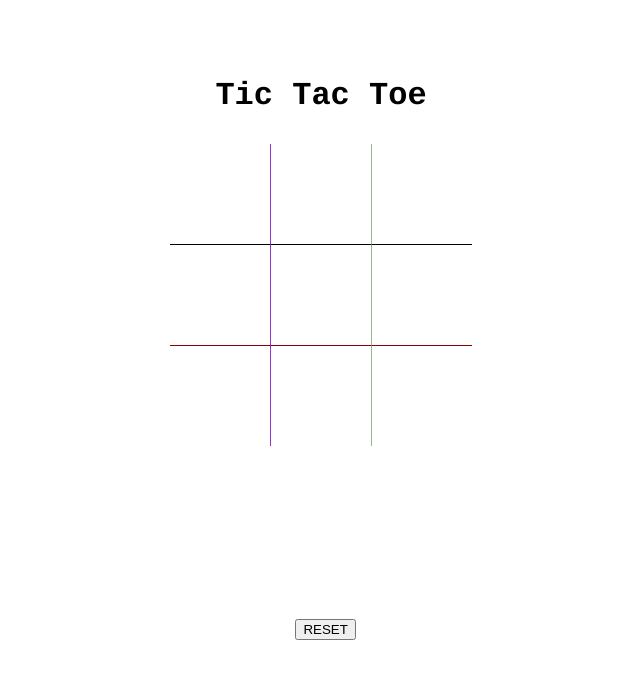
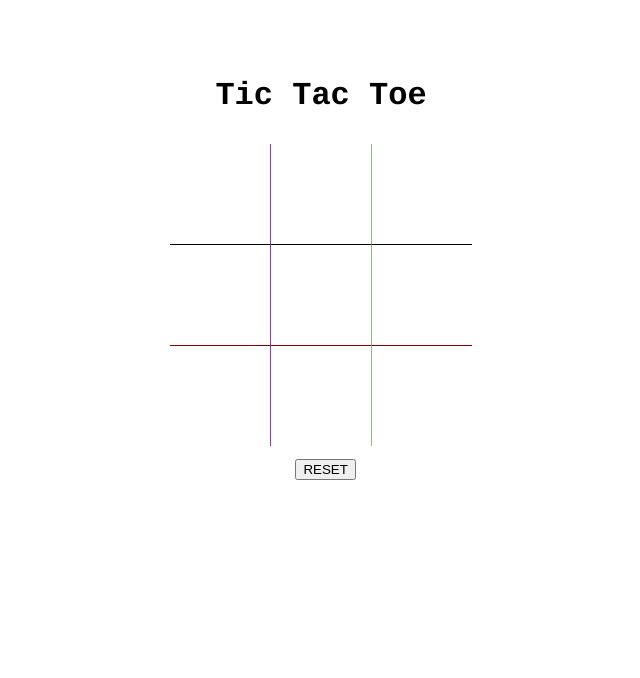
Before and after one commit to PJ-J/TicTacToe, a plain HTML site: page index.html in a window 1280 px wide. Shown: the whole page, without its empty margins (319-959 px from the left). Drawn offline with Linux system fonts and the light colour scheme.

Commit message:
resaving

```diff
--- a/styles.css
+++ b/styles.css
@@ -39,7 +39,7 @@ body {
 
 button {
   position: absolute;
-  bottom: 20%;
+  bottom: 40%;
   left: 48%;
 }
 
```
